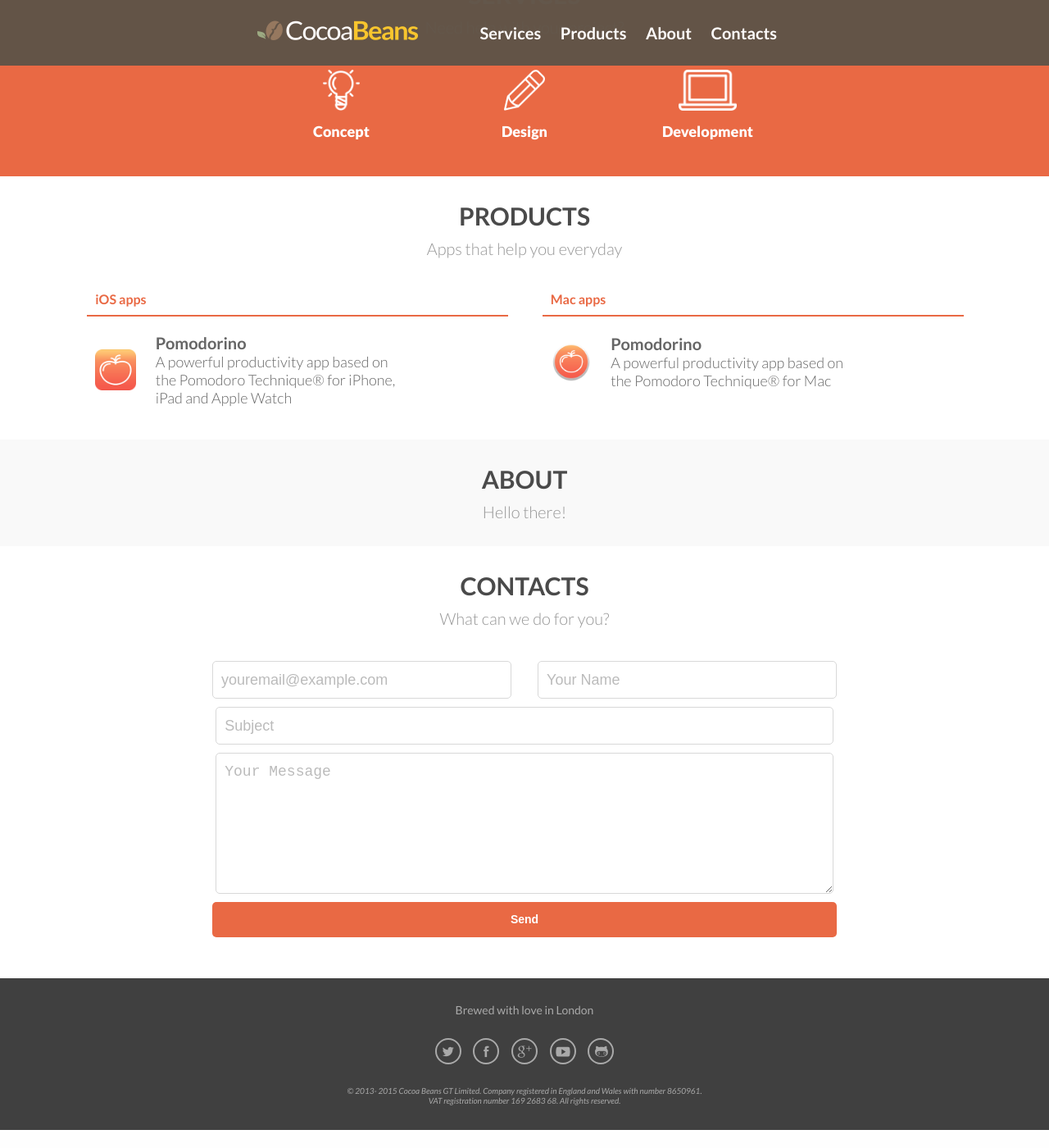
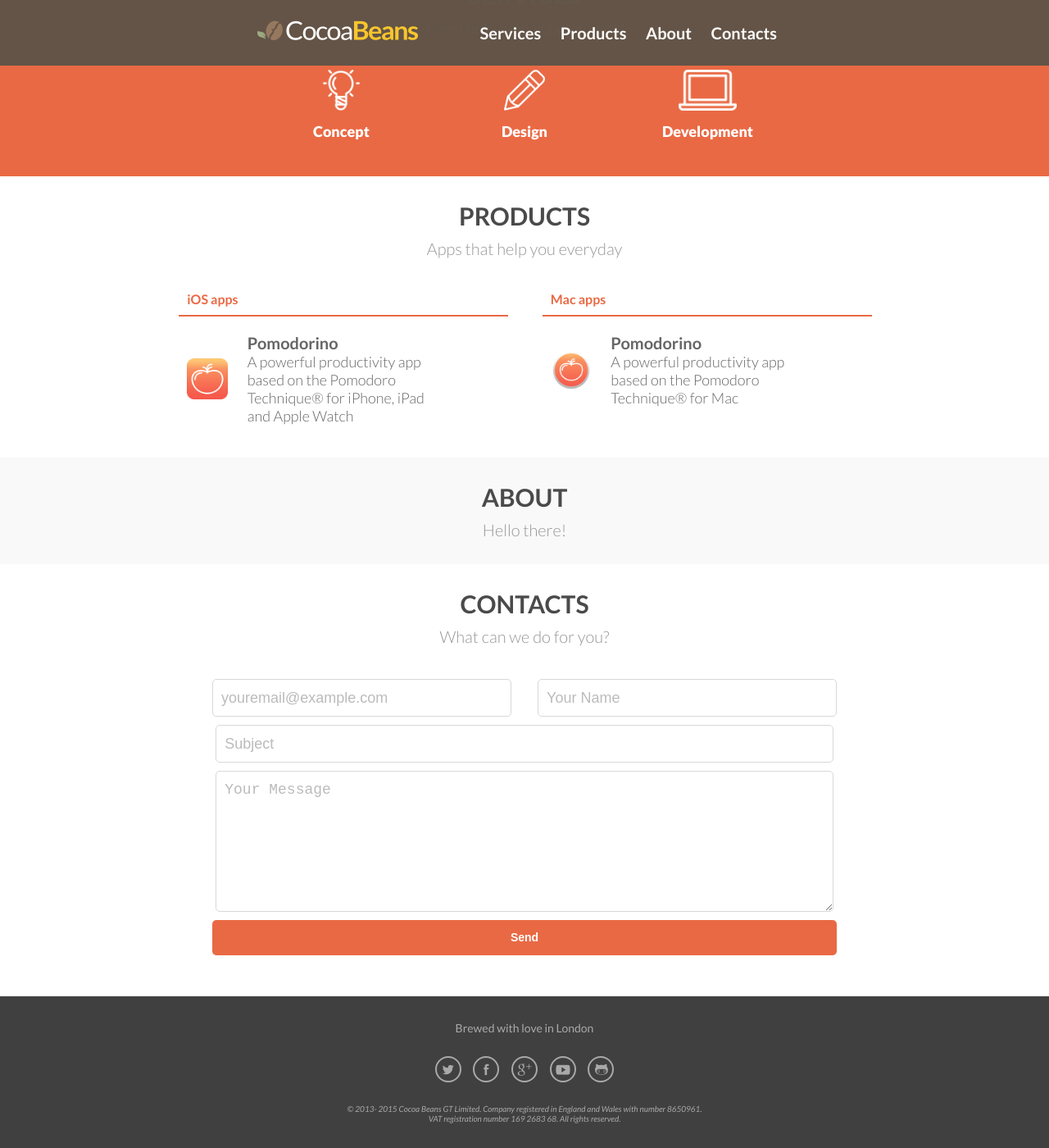
Before and after one commit to cocoabeansltd/cocoabeansltd.github.io, a Jekyll site: the page built from index.html, in a window 1280 px wide and 1400 px high, scrolled down 585 px. Shown: the whole window at 82% size. Built offline with Jekyll 4.4.1, drawn with Linux system fonts in a browser that asks for light colours; nearby versions of some CDN libraries; Markdown is read by kramdown in place of the engine named in the settings; before the commit the page ends 1963 px from its top, so only the background shows below that.

Commit message:
Improvements

```diff
--- a/css/common.css
+++ b/css/common.css
@@ -254,7 +254,7 @@
 .form {
 	display: inline-block;
 	margin: 20px auto;
-	max-width: 600px;
+	max-width: 500px;
 	min-width: 300px;
 	padding: 0px;
 }
--- a/css/index.css
+++ b/css/index.css
@@ -67,7 +67,7 @@
 }
 
 .products-column {
-	max-width: 40%;
+	max-width: 400px;
 	margin: 0px 20px 20px 20px;
 	display: inline-block;
 	vertical-align: top;
```
Also changed, not shown: 2 other files.
